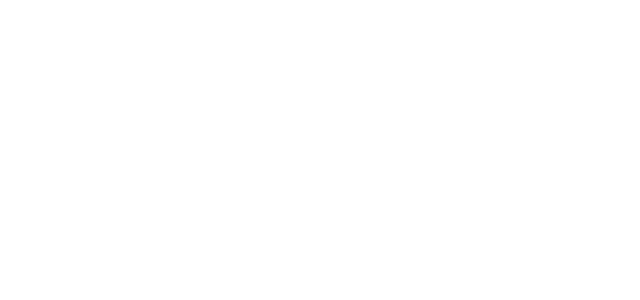
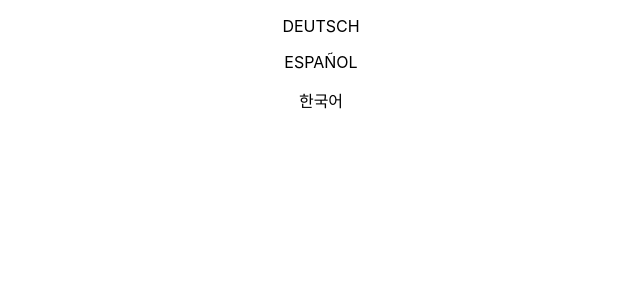
Before and after one commit to AAlejof/HeliKi, a React (Create React App) app in the folder client/: page / in a window 1280 px wide. Shown: the top 300 px of the page, without its empty margins (319-959 px from the left). Built offline with nearby package versions, Linux system fonts and the light colour scheme.

Commit message:
add basic structure

```diff
--- a/client/src/components/Landing/Landing.jsx
+++ b/client/src/components/Landing/Landing.jsx
@@ -5,7 +5,11 @@
 const Landing = () => {
     return(
         <>
-
+            <div className={style.landingDiv}>
+                <p className={style.pLandingDiv}>DEUTSCH</p>
+                <p className={style.pLandingDiv}>ESPAÑOL</p>
+                <p className={style.pLandingDiv}>한국어</p>
+            </div>
 
         </>
     )
```
